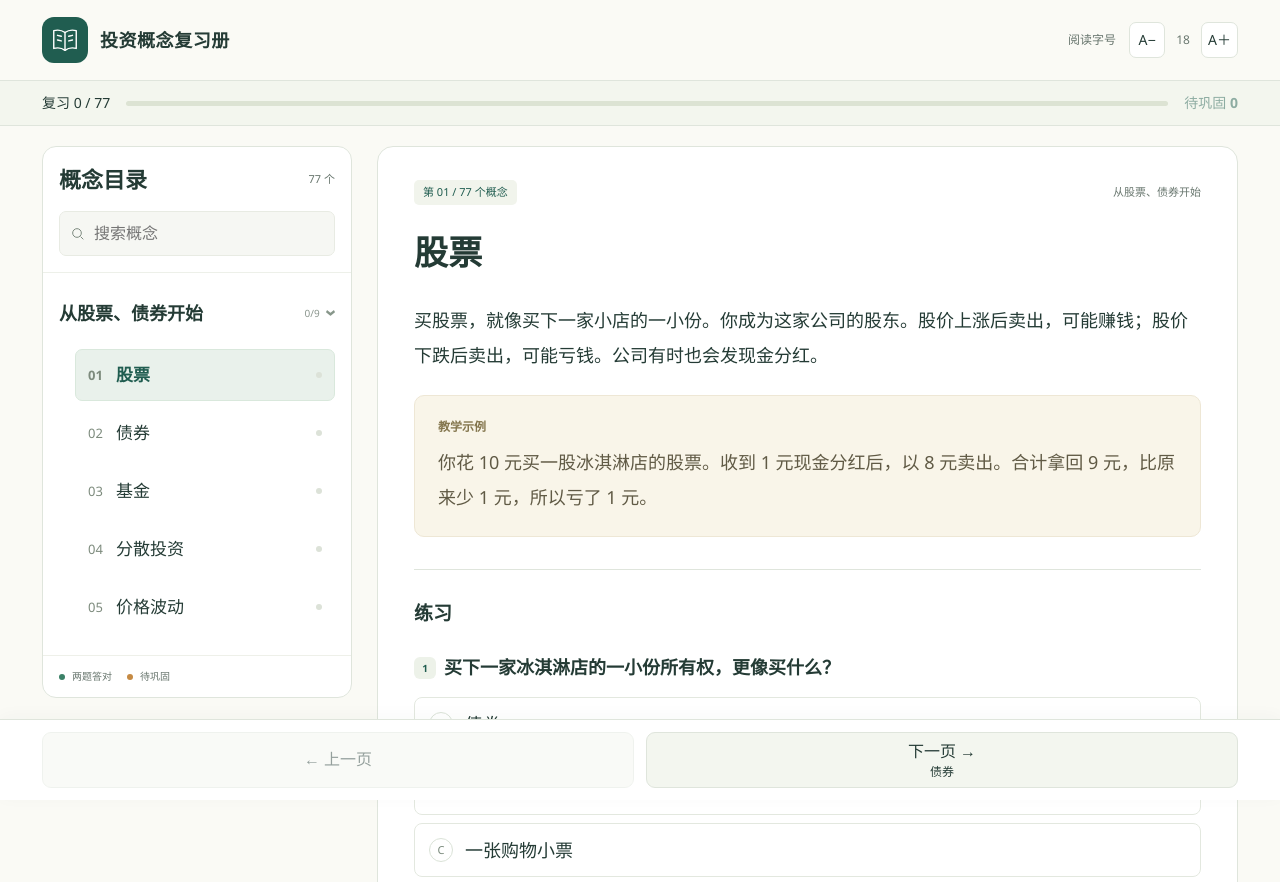
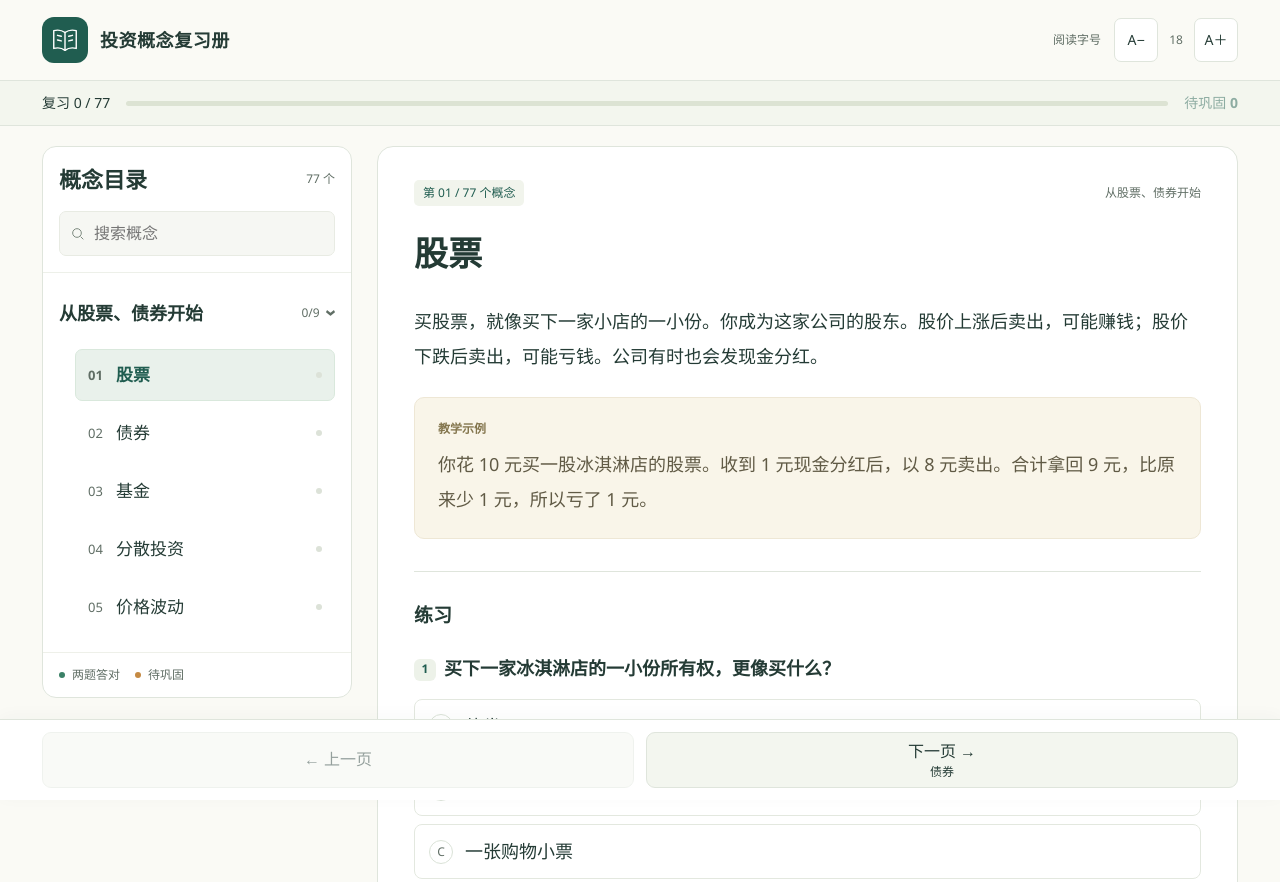
Before and after one commit to ikaros7/investment-concept-review, a plain HTML site: page index.html in a window 1280 px wide. Shown: the top 882 px of the page. Drawn offline with Linux system fonts and the light colour scheme.

Commit message:
Improve auxiliary text readability and font control touch targets

```diff
--- a/index.html
+++ b/index.html
@@ -6,7 +6,7 @@
   <meta name="theme-color" content="#205d50">
   <meta name="description" content="依据本对话整理的投资概念复习册。每次一个概念，先看讲解和简单例子，再做两道题，提交后查看解析。">
   <title>投资概念复习册</title>
-  <link rel="stylesheet" href="./style.css?v=20261115-submit">
+  <link rel="stylesheet" href="./style.css?v=20261115-readable">
   <script defer src="./bank.js"></script>
   <script defer src="./app.js?v=20261115-submit"></script>
 </head>
--- a/style.css
+++ b/style.css
@@ -1,6 +1,6 @@
 :root {
   --ink: #243b35;
-  --muted: #68766e;
+  --muted: #606e65;
   --green: #205d50;
   --green-dark: #15483d;
   --line: #dfe5dc;
@@ -33,7 +33,7 @@ button { color: inherit; }
 .brand strong { display: block; font-size: 18px; letter-spacing: .03em; color: var(--ink); }
 .font-tools { display: flex; align-items: center; gap: 8px; }
 .font-tools > span { font-size: 12px; color: var(--muted); margin-right: 5px; }
-.font-tools button { background: white; border: 1px solid var(--line); border-radius: 7px; min-width: 36px; min-height: 36px; font-size: 14px; }
+.font-tools button { background: white; border: 1px solid var(--line); border-radius: 7px; min-width: 44px; min-height: 44px; font-size: 14px; flex-shrink: 0; }
 .font-tools output { min-width: 20px; text-align: center; font-size: 12px; color: var(--muted); }
 .page-shell { max-width: 1260px; margin: 0 auto; padding: 20px 32px 36px; }
 .progress-bar { border-top: 1px solid var(--line); background: #f3f6ee; }
@@ -53,7 +53,7 @@ button { color: inherit; }
 .sidebar-top { padding: 16px; border-bottom: 1px solid #edf0e9; flex-shrink: 0; }
 .sidebar-heading { display: flex; justify-content: space-between; align-items: center; margin-bottom: 16px; gap: 8px; }
 .sidebar-heading h2 { font-size: 22px; line-height: 32px; margin: 0; }
-.sidebar-heading span { font-size: 11px; color: var(--muted); }
+.sidebar-heading span { font-size: 12px; color: var(--muted); }
 .search-box { display: flex; align-items: center; gap: 8px; min-height: 44px; background: #f6f7f3; padding: 8px 10px; border: 1px solid #e8ebe3; border-radius: 7px; }
 .search-box svg { width: 16px; height: 16px; fill: none; stroke: #7d8a7f; stroke-width: 1.5; flex-shrink: 0; }
 .search-box input { border: 0; padding: 0; background: transparent; font-size: 16px; width: 100%; min-width: 0; color: var(--ink); }
@@ -64,26 +64,26 @@ button { color: inherit; }
 .chapter + .chapter { margin-top: 20px; }
 .chapter summary { list-style: none; display: flex; gap: 8px; align-items: center; font-size: 18px; line-height: 28px; min-height: 56px; font-weight: 600; padding: 12px 0; cursor: pointer; }
 .chapter summary::-webkit-details-marker { display: none; }
-.chapter summary::after { content: '›'; display: inline-block; font-size: 20px; color: #87968a; flex-shrink: 0; }
+.chapter summary::after { content: '›'; display: inline-block; font-size: 20px; color: var(--muted); flex-shrink: 0; }
 .chapter[open] summary::after { transform: rotate(90deg); }
 .chapter[open] summary { margin-bottom: 8px; }
 .chapter-name { flex: 1; min-width: 0; overflow-wrap: anywhere; }
-.chapter summary small { font-size: 10px; font-weight: 400; color: #8b968e; flex-shrink: 0; }
+.chapter summary small { font-size: 12px; font-weight: 400; color: var(--muted); flex-shrink: 0; }
 .concept-item { display: flex; align-items: center; text-align: left; width: calc(100% - 16px); min-height: 52px; gap: 9px; border: 1px solid transparent; background: transparent; padding: 12px; margin: 0 0 6px 16px; border-radius: 7px; font-size: 17px; line-height: 26px; }
 .concept-item:last-child { margin-bottom: 0; }
 .concept-item:hover { background: #f7f8f3; }
 .concept-item.active { background: #e9f1eb; border-color: #d9e8dc; color: var(--green); font-weight: 600; }
 .concept-item.progress-current:not(.active) { background: #f3f6ef; border-color: #b7cdbb; }
-.concept-number { color: #7d8b7d; font-size: 13px; flex: 0 0 19px; font-variant-numeric: tabular-nums; }
+.concept-number { color: var(--muted); font-size: 13px; flex: 0 0 19px; font-variant-numeric: tabular-nums; }
 .concept-name { flex: 1; overflow-wrap: anywhere; }
 .dot { display: inline-block; width: 6px; height: 6px; background: #dce2d8; border-radius: 50%; flex-shrink: 0; }
 .dot.done { background: #3b8167; }
 .dot.review { background: #c58a43; }
-.directory-note { border-top: 1px solid #eef0e9; margin: 0; padding: 12px 16px; color: var(--muted); font-size: 10px; display: flex; align-items: center; gap: 7px; flex-shrink: 0; }
+.directory-note { border-top: 1px solid #eef0e9; margin: 0; padding: 12px 16px; color: var(--muted); font-size: 12px; display: flex; align-items: center; gap: 7px; flex-shrink: 0; }
 .directory-note .review { margin-left: 8px; }
 .search-empty { font-size: 13px; padding: 20px; color: var(--muted); }
 .lesson-panel { background: white; border: 1px solid var(--line); border-radius: 16px; padding: 33px 36px 27px; min-width: 0; scroll-margin-top: calc(var(--header-height) + 16px); }
-.lesson-meta { display: flex; align-items: center; justify-content: space-between; gap: 15px; color: var(--muted); font-size: 11px; }
+.lesson-meta { display: flex; align-items: center; justify-content: space-between; gap: 15px; color: var(--muted); font-size: 12px; }
 .lesson-position { background: #f1f4ec; color: var(--green); border-radius: 5px; padding: 3px 9px; font-variant-numeric: tabular-nums; white-space: nowrap; }
 .lesson-title { margin: 22px 0 25px; font-size: clamp(26px, 2.8vw, 34px); line-height: 1.5; font-weight: 650; letter-spacing: .01em; outline: none; overflow-wrap: anywhere; }
 .concept-explanation { margin: 0 0 22px; font-size: var(--reading-size); line-height: 1.95; overflow-wrap: anywhere; }
@@ -97,18 +97,18 @@ button { color: inherit; }
 .question:focus { outline: none; }
 .question-fields { border: 0; padding: 0; margin: 0; width: 100%; min-width: 0; }
 .question legend { width: 100%; display: table; margin-bottom: 13px; padding: 0; font-size: var(--reading-size); line-height: 1.85; font-weight: 600; }
-.question-number { display: inline-flex; font-size: 10px; align-items: center; justify-content: center; width: 22px; height: 22px; border-radius: 6px; background: #edf2e9; color: var(--green); margin-right: 8px; vertical-align: 2px; }
+.question-number { display: inline-flex; font-size: 12px; align-items: center; justify-content: center; width: 22px; height: 22px; border-radius: 6px; background: #edf2e9; color: var(--green); margin-right: 8px; vertical-align: 2px; }
 .options { display: grid; gap: 8px; }
 .option { display: flex; align-items: center; gap: 12px; cursor: pointer; position: relative; padding: 12px 14px; min-height: 49px; border: 1px solid #e3e8df; border-radius: 8px; font-size: var(--reading-size); line-height: 1.6; overflow-wrap: anywhere; }
 .option:hover { border-color: #a7bdac; background: #fafcf8; }
 .option input { position: absolute; width: 1px; height: 1px; opacity: 0; }
 .option:focus-within { outline: 3px solid #9abbab; outline-offset: 2px; }
 .option:has(input:checked):not(.incorrect) { background: #eef5ee; border-color: #759f85; }
-.option-letter { flex: 0 0 24px; width: 24px; height: 24px; border: 1px solid #dae2d7; border-radius: 50%; display: flex; align-items: center; justify-content: center; color: #7a8a7c; font-size: 11px; background: white; }
+.option-letter { flex: 0 0 24px; width: 24px; height: 24px; border: 1px solid #dae2d7; border-radius: 50%; display: flex; align-items: center; justify-content: center; color: var(--muted); font-size: 12px; background: white; }
 .option:has(input:checked):not(.incorrect) .option-letter { background: var(--green); color: white; border-color: var(--green); }
 .option.correct { border-color: #78a38a; background: #edf6ef; }
 .option.incorrect { border-color: #d39b8f; background: #fff3ef; }
-.option.incorrect .option-letter { background: #a96250; border-color: #a96250; }
+.option.incorrect .option-letter { background: #a96250; border-color: #a96250; color: white; }
 .option.locked { cursor: default; }
 .option-mark { margin-left: auto; color: var(--green); font-size: 14px; flex-shrink: 0; }
 .option.incorrect .option-mark { color: #a45f4c; }
@@ -152,8 +152,6 @@ button { color: inherit; }
   .brand-mark svg { width: 25px; height: 25px; }
   .font-tools { gap: 4px; }
   .font-tools > span { display: none; }
-  .font-tools button { min-width: 36px; min-height: 40px; font-size: 12px; }
-  .font-tools output { font-size: 10px; min-width: 16px; }
   .page-shell { padding: 16px 15px 25px; }
   .progress-inner { padding: 0 16px 0 8px; gap: 8px; }
   .progress-inner > .progress-resume { gap: 8px; }
@@ -168,7 +166,7 @@ button { color: inherit; }
   .directory-backdrop:not([hidden]) { display: block; position: fixed; top: var(--header-height); right: 0; bottom: 0; left: 0; border: 0; padding: 0; z-index: 55; background: #172b2659; }
   .directory-backdrop[hidden] { display: none; }
   .lesson-panel { border-radius: 12px; padding: 23px 19px; }
-  .lesson-meta { font-size: 10px; gap: 10px; }
+  .lesson-meta { gap: 10px; }
   .lesson-title { font-size: 27px; margin: 20px 0 23px; }
   .concept-explanation { line-height: 1.9; }
   .example-box { padding: 17px; margin-bottom: 26px; }
@@ -179,7 +177,6 @@ button { color: inherit; }
   .option { padding: 11px 12px; gap: 10px; }
   .feedback { padding: 13px 14px; }
   .submit-row { gap: 8px; }
-  .selection-status { font-size: 11px; }
   .lesson-nav { gap: 10px; }
 }
 @media (prefers-reduced-motion: reduce) {
```
